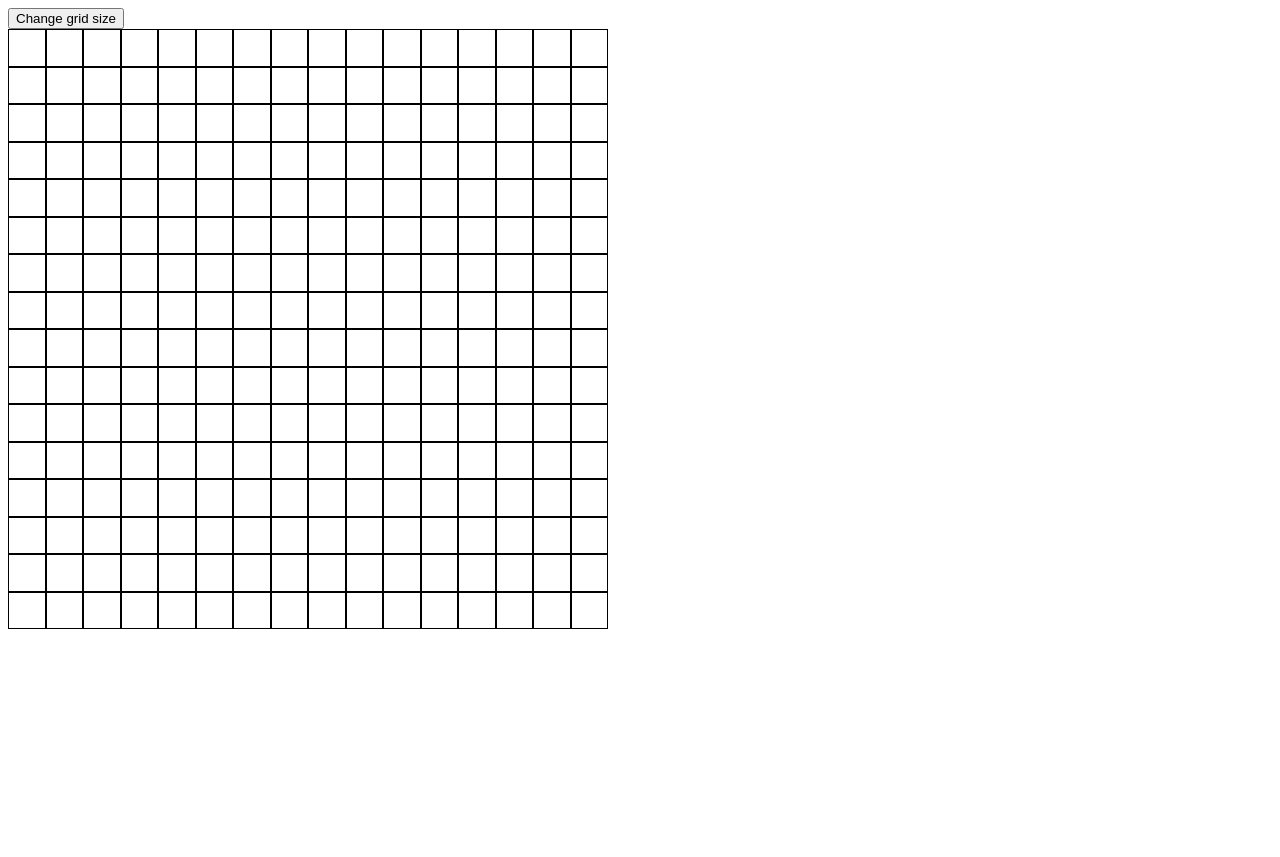
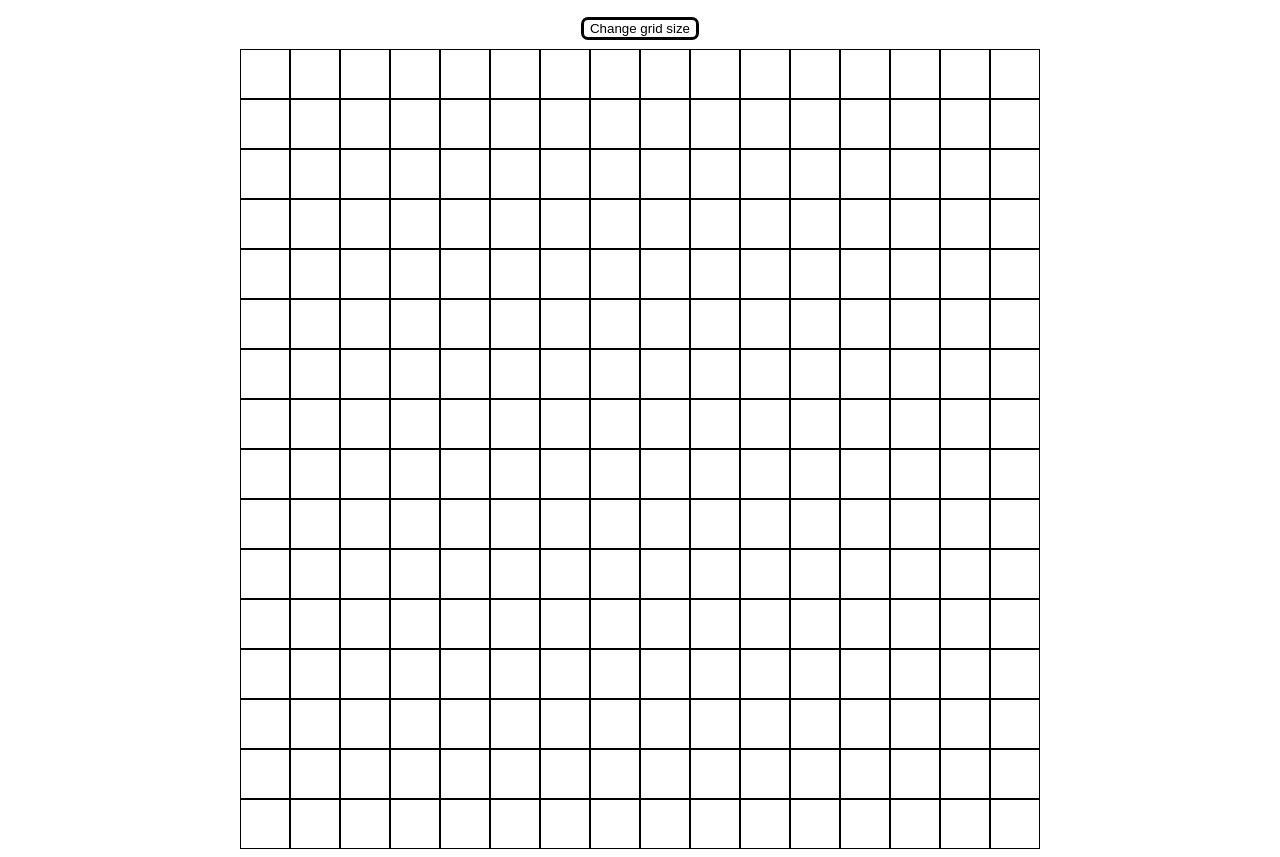
Before and after one commit to Pe44a/Etch-A-Sketch, a plain HTML site: page index.html in a window 1280 px wide. Before the commit the page ends 800 px from the top, so only its background shows below. Drawn offline with Linux system fonts and the light colour scheme.

Commit message:
Updated button properties

```diff
--- a/style.css
+++ b/style.css
@@ -1,23 +1,32 @@
 :root {
   /*Custom rows and columns properties, to synchronize with javascript code*/
-  --rowNum: 1;
-  --colNum: 1;
+  --rowNum: 16;
+  --colNum: 16;
 }
 
 
 body {
-  min-height: 600px;
-  min-width: 600px;
+  display: flex;
+  flex-direction: column;
+  align-items: center;
 }
 
 .container {
   display: grid;
   grid-template-rows: repeat(var(--rowNum), 1fr);
   grid-template-columns: repeat(var(--colNum), 1fr);
-  min-height: 600px;
-  max-width: 600px;
+  height: 800px;
+  width: 800px;
 }
 
 .grid-item {
   border: 1px solid black;/*div block properties*/
 }
+
+button {
+  margin: 9px;
+  border-style: solid;
+  background-color: white;
+  border-radius: 7px;
+  border-width: 3px;
+}
```
